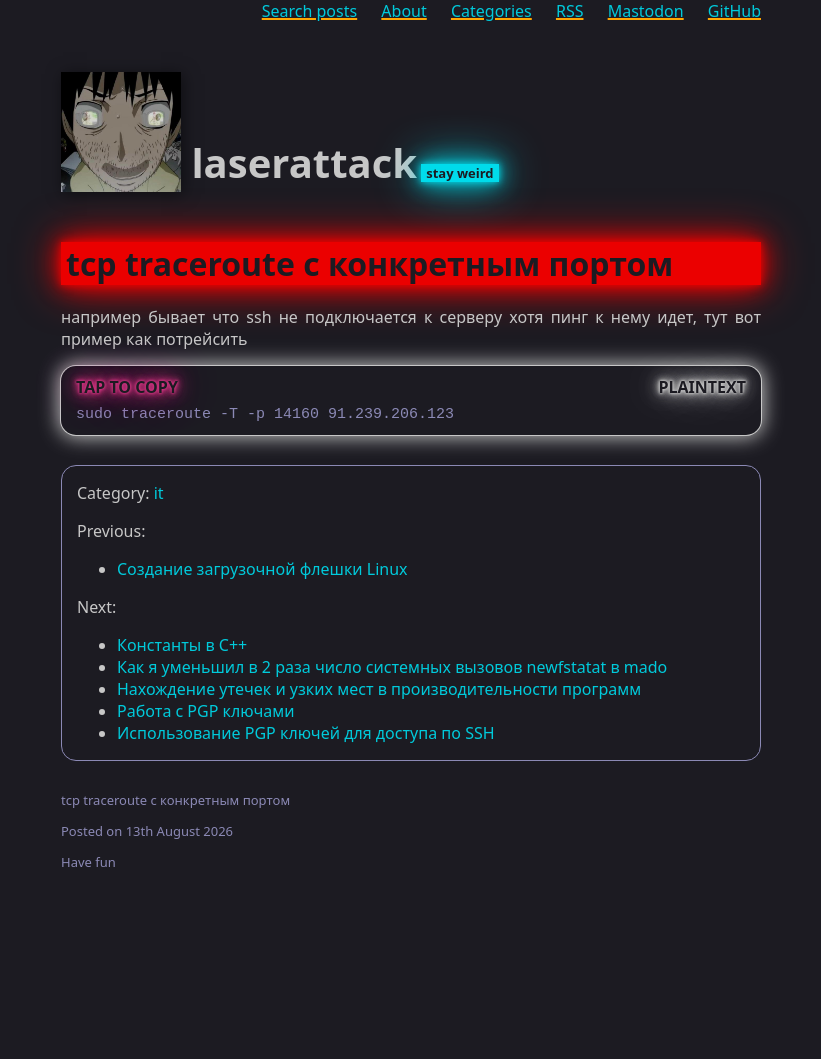
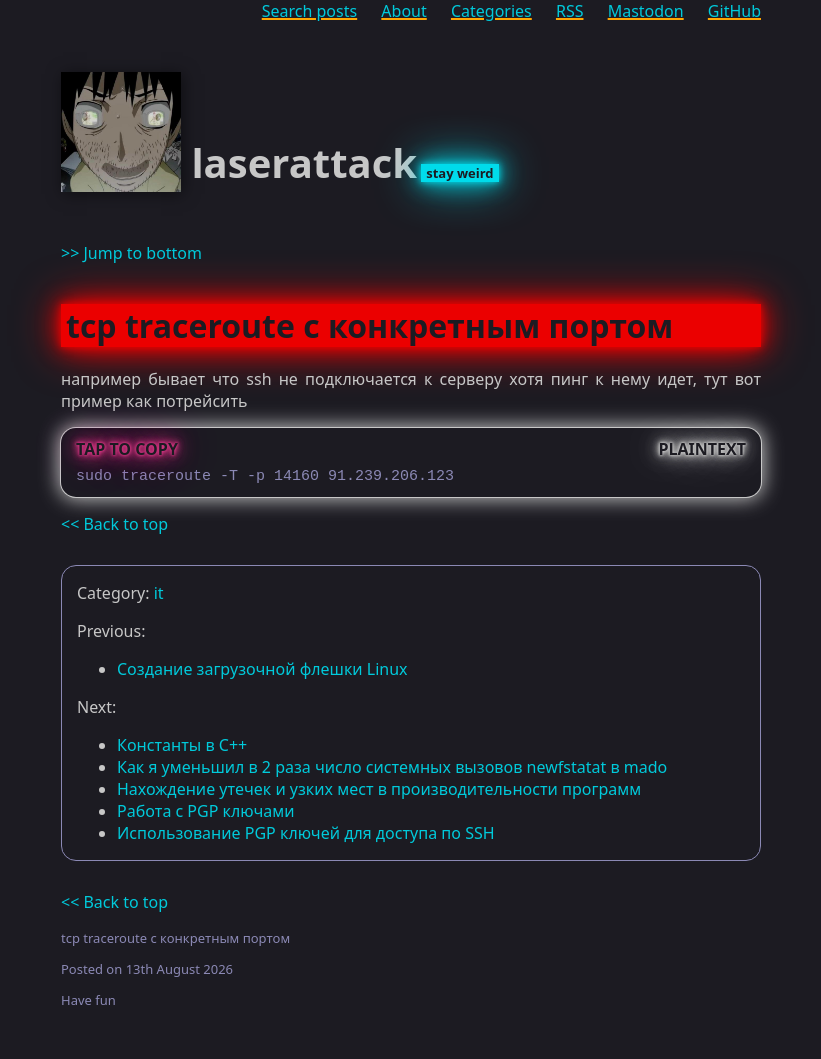
Before and after one commit to laserattack/laserattack.github.io, a Jekyll site: the page built from _posts/2026-08-13-tcp-port-traceroute.markdown, in a window 1280 px wide. Shown: the whole page, without its empty margins (229-1050 px from the left). Built offline with Jekyll 4.4.1, drawn with Linux system fonts in a browser that asks for light colours; before the commit the page ends 921 px from its top, so only the background shows below that.

Commit message:
Add jump-to-bottom and back-to-top links

```diff
--- a/_layouts/default.html
+++ b/_layouts/default.html
@@ -12,7 +12,7 @@
             data-goatcounter="https://laserattack.goatcounter.com/count"></script>
     <script src="/assets/js/code.js" defer></script>
   </head>
-  <body>
+  <body id="top">
     <nav>
       <a href="/search/">Search posts</a>
       <a href="/">About</a>
@@ -25,10 +25,12 @@
       <h1><a href="/"><img alt="E" src="/assets/logo.jpg"></a> laserattack</h1>
       <h4 class="neon-text-cyan">stay weird</h4>
     </header>
+    <p><a href="#bottom">&gt;&gt; Jump to bottom</a></p>
     {% if page.title %}
       <h1 class="neon-text-red">{{ page.title }}</h1>
     {% endif %}
     {{ content }}
+    <p><a href="#top">&lt;&lt; Back to top</a></p>
     {% for category in page.categories %}
       {% assign posts = site.categories[category] %}
 
@@ -76,7 +78,8 @@
         {% endif %}
       {% endfor %}
     {% endfor %}
-    <footer>
+    <p><a href="#top">&lt;&lt; Back to top</a></p>
+    <footer id="bottom">
       {% if page.title %}
         <p>{{ page.title }}</p>
       {% endif %}
--- a/_layouts/page.html
+++ b/_layouts/page.html
@@ -12,7 +12,7 @@
             data-goatcounter="https://laserattack.goatcounter.com/count"></script>
     <script src="/assets/js/code.js" defer></script>
   </head>
-  <body>
+  <body id="top">
     <nav>
       <a href="/search/">Search posts</a>
       <a href="/">About</a>
@@ -25,8 +25,10 @@
       <h1><a href="/"><img alt="E" src="/assets/logo.jpg"></a> laserattack</h1>
       <h4 class="neon-text-cyan">stay weird</h4>
     </header>
+    <p><a href="#bottom">&gt;&gt; Jump to bottom</a></p>
     {{ content }}
-    <footer>
+    <p><a href="#top">&lt;&lt; Back to top</a></p>
+    <footer id="bottom">
       <p>Have fun</p>
     </footer>
   </body>
```
